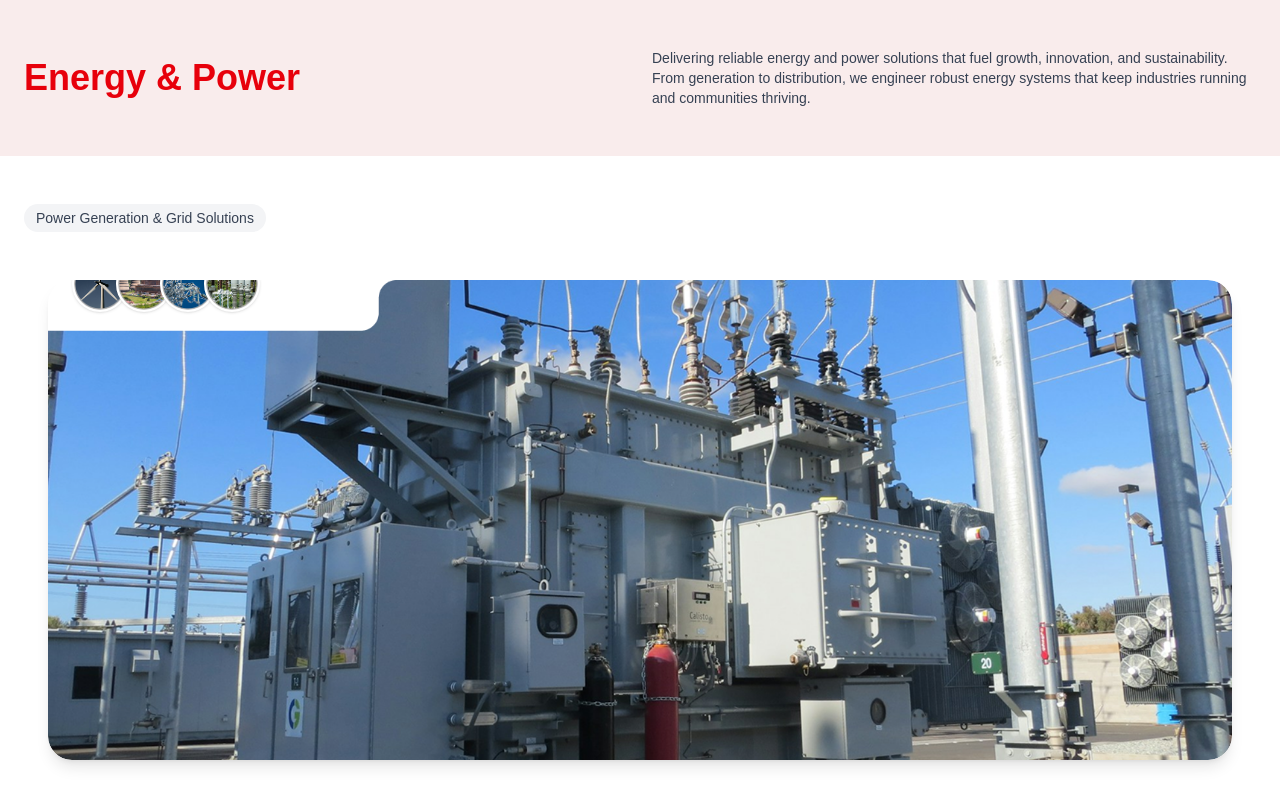
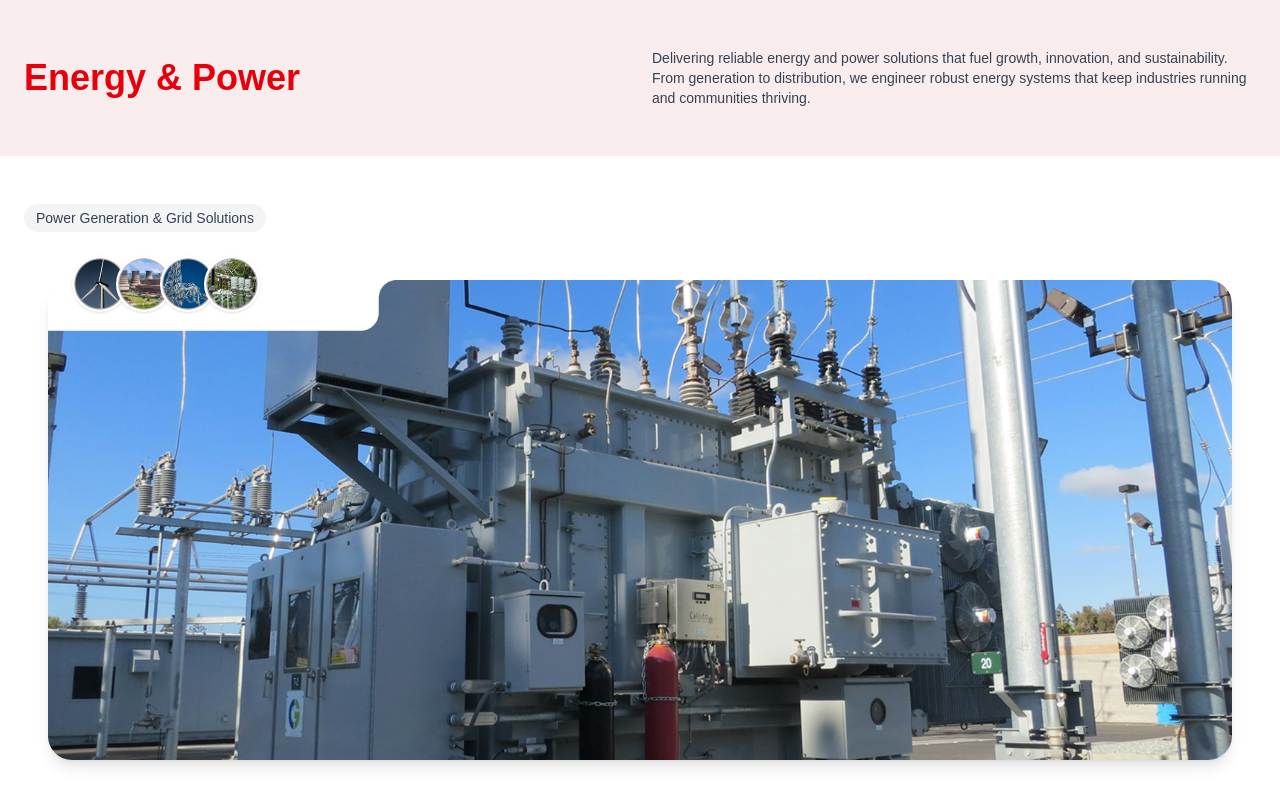
Before and after one commit to kimmierwang/morsa-energy, a Next.js app: page /power in a window 1280 px wide. Shown: the top 806 px of the page. Built offline with nearby package versions, Linux system fonts and the light colour scheme.

Commit message:
Make thumbnails fully visible and adjust position
cgen-7872e18ab877461b9e0a1cf334e3f6f6

```diff
--- a/app/power/page.tsx
+++ b/app/power/page.tsx
@@ -24,7 +24,7 @@ export default function PowerPage() {
 
         <section className="power-hero-section py-6">
           <div className="max-w-7xl mx-auto px-6">
-            <div className="relative overflow-hidden rounded-3xl shadow-lg">
+            <div className="relative overflow-visible rounded-3xl shadow-lg">
               <img src="/images/pe5.png" alt="Power infrastructure" className="w-full h-[360px] md:h-[420px] lg:h-[480px] object-cover rounded-3xl" />
 
               <div className="absolute -top-6 left-6 flex items-center">
```
